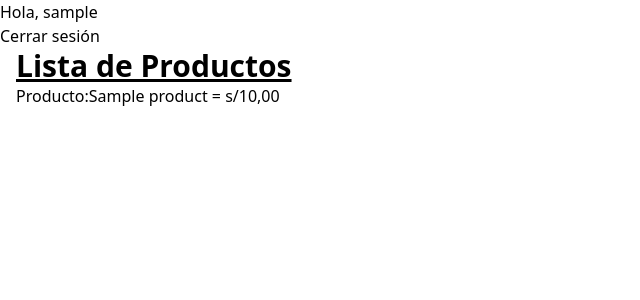
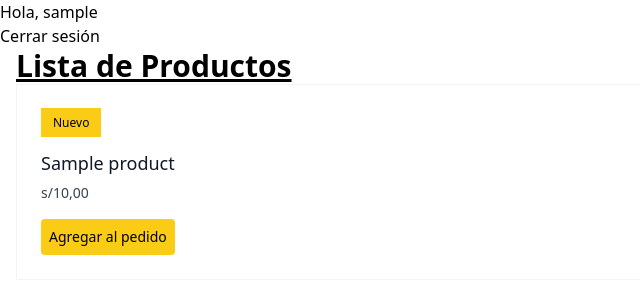
Before and after one commit to bmacf7/django_coffee_shop, a Django app: page /products/product-list/ in a window 1280 px wide. Shown: the top 300 px of the page, without its empty margins (0-640 px from the left). Run offline with Django 5.2, Linux system fonts and the light colour scheme; a user stored in the database is signed in; tables that the repository leaves empty hold one stand-in row (values such as "Sample post"); some libraries are stand-ins or nearby versions.

Commit message:
Cambios en la implementacion.

```diff
--- a/products/templates/products/product_list.html
+++ b/products/templates/products/product_list.html
@@ -1,8 +1,34 @@
 {% extends 'base.html' %} {% block content %}
 <h1 class="text-3xl font-bold underline">Lista de Productos</h1>
-<ul>
-  {% for product in products %}
-  <li>Producto:{{ product.name }} = s/{{ product.price }}</li>
-  {% endfor %}
-</ul>
-{% endblock content %}
+{% if user.is_authenticated %}
+<div class="relative border border-gray-100 bg-white p-6">
+  <ul>
+    {% for product in products %}
+    <li>
+      <span
+        class="whitespace-nowrap bg-yellow-400 px-3 py-1.5 text-xs font-medium"
+      >
+        Nuevo
+      </span>
+
+      <h3 class="mt-4 text-lg font-medium text-gray-900">{{ product.name }}</h3>
+
+      <p class="mt-1.5 text-sm text-gray-700">s/{{ product.price }}</p>
+      <form
+        class="mt-4"
+        method="post"
+        action="{% url 'create_order_product' %}"
+      >
+        {% csrf_token %}
+        <input type="hidden" name="product" value="{{ product.id }}" />
+        <button
+          class="block w-400 rounded bg-yellow-400 p-2 text-sm font-medium transition hover:scale-105"
+        >
+          Agregar al pedido
+        </button>
+      </form>
+    </li>
+    {% endfor %}
+  </ul>
+</div>
+{% else %} {{redirect_to_login}} {% endif %} {% endblock content %}
```
